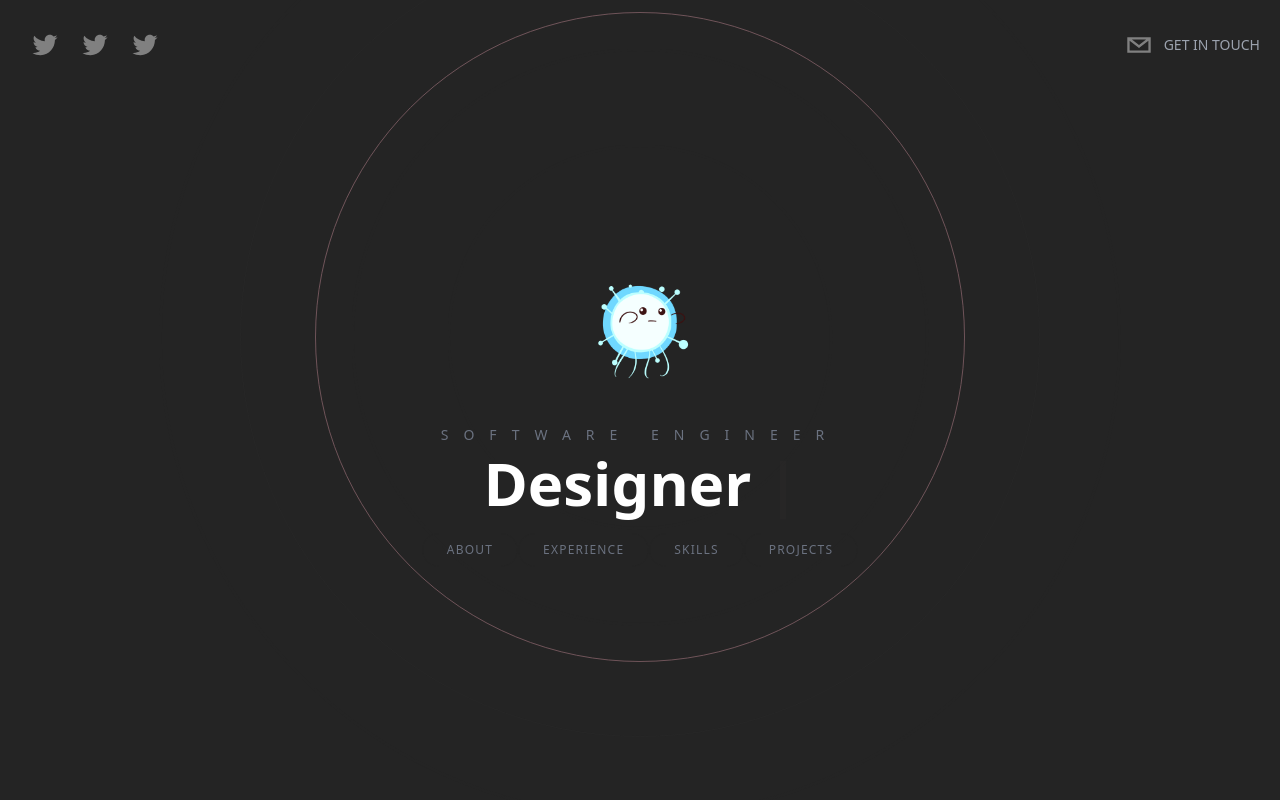
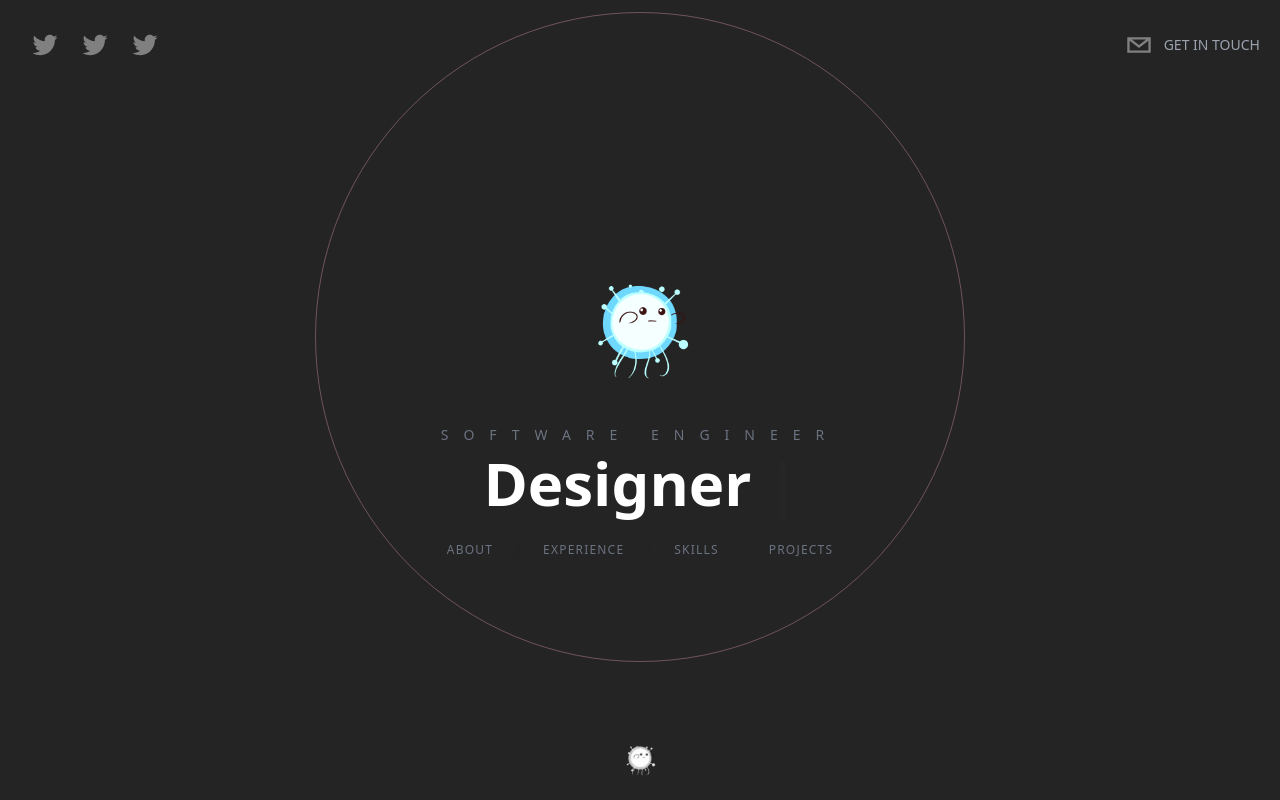
Before and after one commit to Baymurat/portfolio, a Next.js app: page / in a window 1280 px wide. Built offline with nearby package versions, Linux system fonts and the light colour scheme.

Commit message:
add home button

```diff
--- a/pages/index.tsx
+++ b/pages/index.tsx
@@ -1,5 +1,6 @@
 import type { NextPage } from "next";
 import Head from "next/head";
+import Link from "next/link";
 import About from "../components/About";
 import ContactMe from "../components/ContactMe";
 import Header from "../components/Header";
@@ -42,6 +43,18 @@
     <section id="contact" className="snap-start">
       <ContactMe />
     </section>
+
+    <Link href={"#hero"}>
+      <footer className="sticky bottom-5 w-full cursor-pointer">
+        <div className="flex items-center justify-center">
+          <img
+            className="h-10 w-10 rounded-full filter grayscale hover:grayscale-0"
+            src="image.png"
+            alt="footer"
+          />
+        </div>
+      </footer>
+    </Link>
   </div>
 );
 
```
